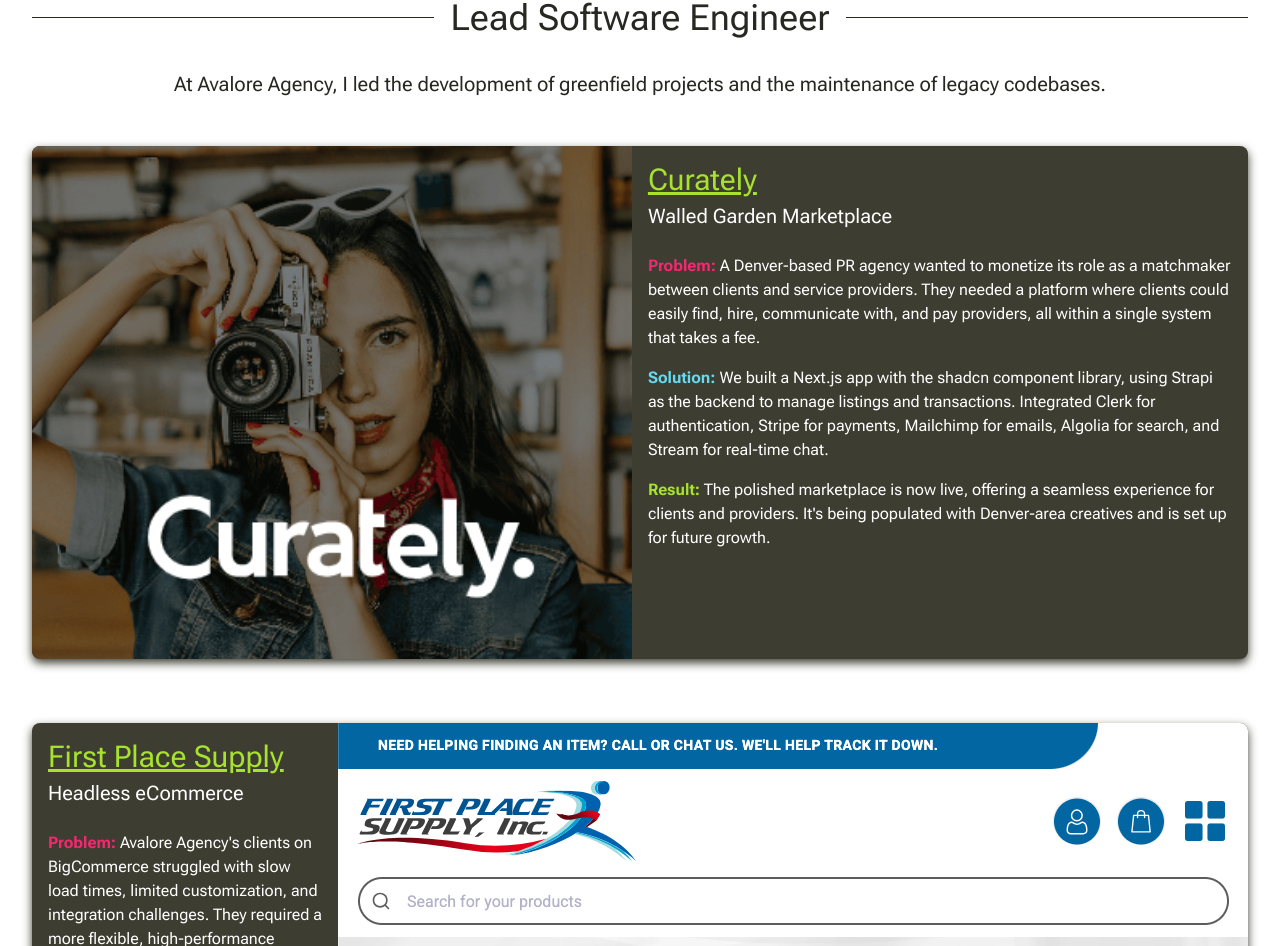
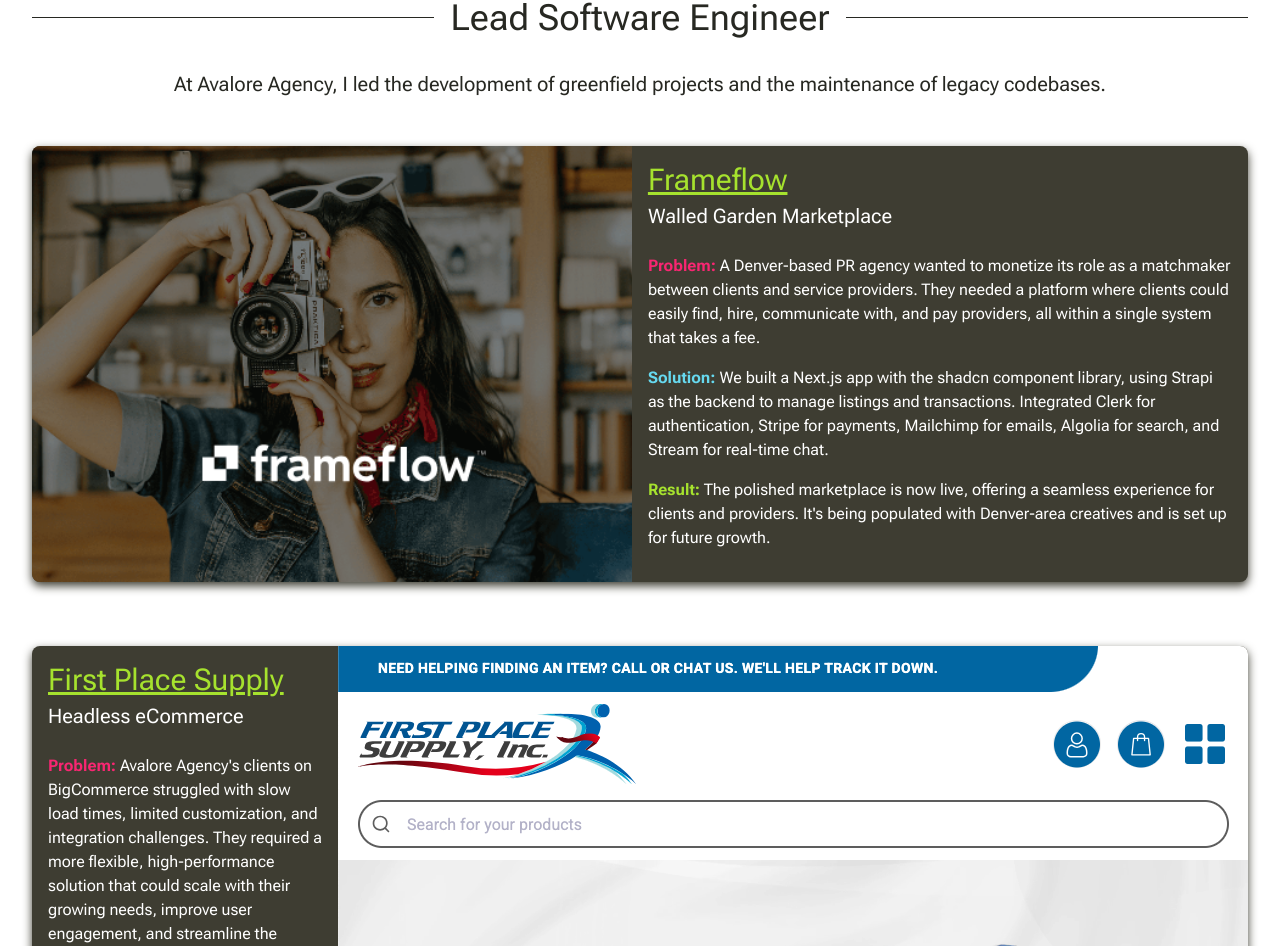
Before and after one commit to AaronMullan/portfolio-next, a Next.js app: page / in a window 1280 px wide. Shown: the part 1460-2406 px from the top of the page. Built offline with nearby package versions, Linux system fonts and the light colour scheme.

Commit message:
update frameflow

```diff
--- a/data/websitesData.js
+++ b/data/websitesData.js
@@ -1,8 +1,8 @@
 export const websitesData = [
   {
-    title: "Curately",
+    title: "Frameflow",
     subtitle: "Walled Garden Marketplace",
-    url: "https://curately.co",
+    url: "https://frameflow.co/",
     problem:
       "A Denver-based PR agency wanted to monetize its role as a matchmaker between clients and service providers. They needed a platform where clients could easily find, hire, communicate with, and pay providers, all within a single system that takes a fee.",
 
@@ -11,7 +11,7 @@
 
     result:
       "The polished marketplace is now live, offering a seamless experience for clients and providers. It's being populated with Denver-area creatives and is set up for future growth.",
-    image: "/curately.png",
+    image: "/frameflow.png",
     reverse: false,
   },
   {
```
Also changed, not shown: public/frameflow.png (added).
